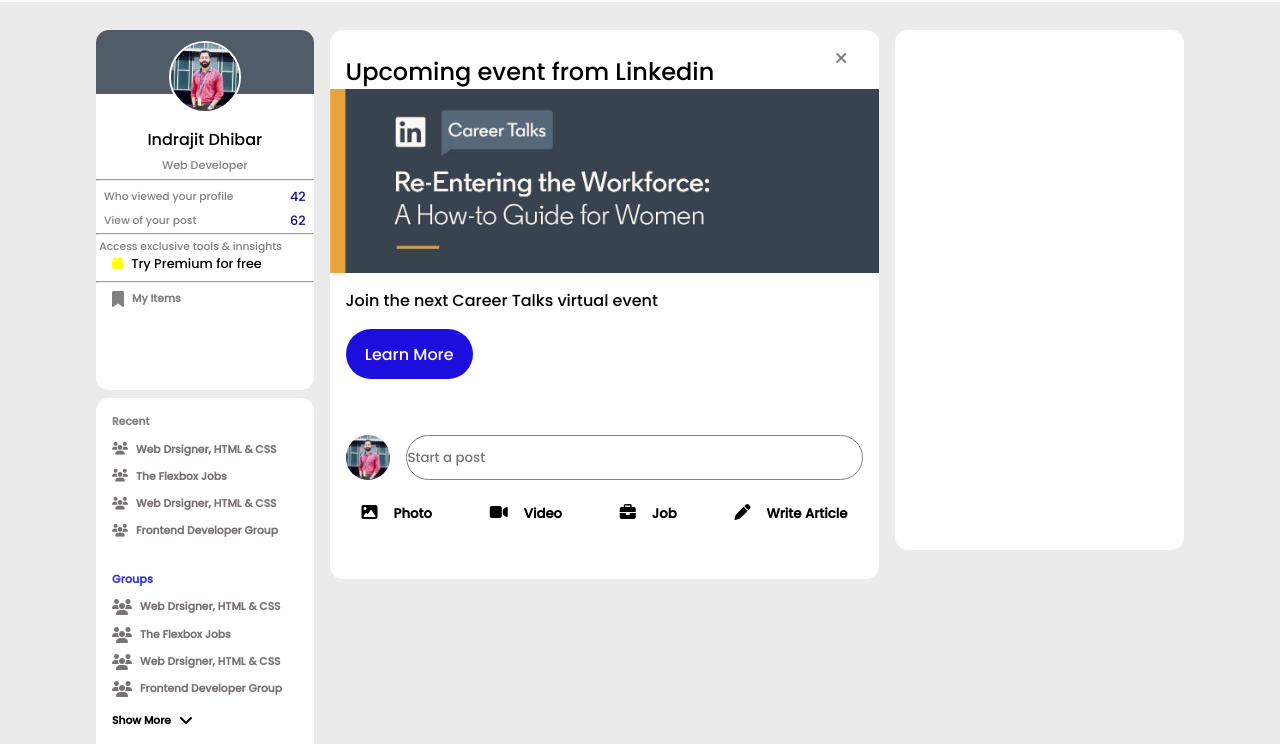
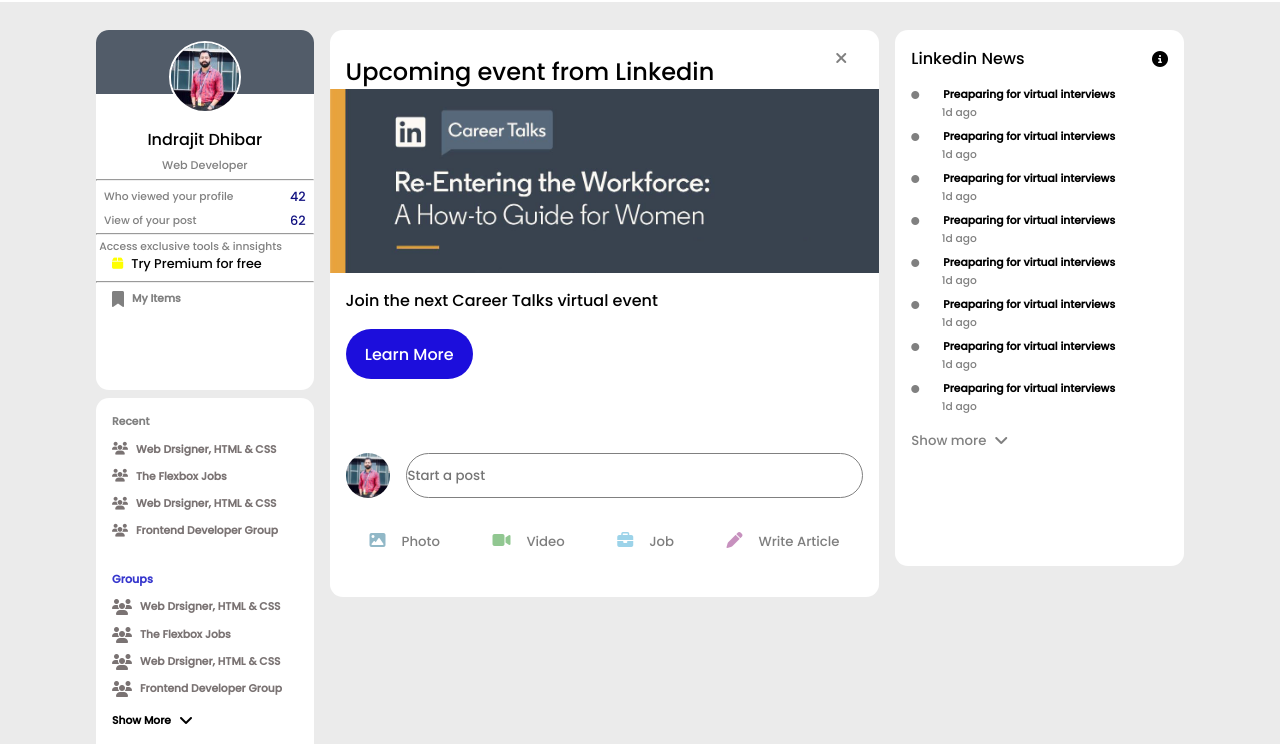
Before and after one commit to indrajidhi/Static-Linkedinf-Page-Project, a plain HTML site: page index.html in a window 1280 px wide. Shown: the part 56-800 px from the top of the page. Drawn offline with Linux system fonts and the light colour scheme; files whose address does not match are found by name.

Commit message:
final update

```diff
--- a/index.html
+++ b/index.html
@@ -172,7 +172,7 @@
                     <div class="content">
                         <p>Join the next Career Talks virtual event</p>
                     </div>
-<button class="btn" > Learn More</button>
+                    <button class="btn"> Learn More</button>
                 </div>
             </div>
             <div class="media">
@@ -203,6 +203,95 @@
         </main>
         <!--main section end here-->
         <div class="right_side">
+            <div class="news">
+                <h4>Linkedin News</h4>
+                <i class="fa-solid fa-circle-info"></i>
+            </div>
+            <div class="latest_news">
+                <div class="one">
+                    <i class="fa-solid fa-circle"></i>
+                    <h6>Preaparing for virtual interviews</h6>
+                </div>
+                <div class="two">
+
+                    <small>1d ago</small>
+                </div>
+            </div>
+            <div class="latest_news">
+                <div class="one">
+                    <i class="fa-solid fa-circle"></i>
+                    <h6>Preaparing for virtual interviews</h6>
+                </div>
+                <div class="two">
+
+                    <small>1d ago</small>
+                </div>
+            </div>
+            <div class="latest_news">
+                <div class="one">
+                    <i class="fa-solid fa-circle"></i>
+                    <h6>Preaparing for virtual interviews</h6>
+                </div>
+                <div class="two">
+
+                    <small>1d ago</small>
+                </div>
+            </div>
+            <div class="latest_news">
+                <div class="one">
+                    <i class="fa-solid fa-circle"></i>
+                    <h6>Preaparing for virtual interviews</h6>
+                </div>
+                <div class="two">
+
+                    <small>1d ago</small>
+                </div>
+            </div>
+            <div class="latest_news">
+                <div class="one">
+                    <i class="fa-solid fa-circle"></i>
+                    <h6>Preaparing for virtual interviews</h6>
+                </div>
+                <div class="two">
+
+                    <small>1d ago</small>
+                </div>
+            </div>
+            <div class="latest_news">
+                <div class="one">
+                    <i class="fa-solid fa-circle"></i>
+                    <h6>Preaparing for virtual interviews</h6>
+                </div>
+                <div class="two">
+
+                    <small>1d ago</small>
+                </div>
+            </div>
+            <div class="latest_news">
+                <div class="one">
+                    <i class="fa-solid fa-circle"></i>
+                    <h6>Preaparing for virtual interviews</h6>
+                </div>
+                <div class="two">
+
+                    <small>1d ago</small>
+                </div>
+            </div>
+            <div class="latest_news">
+                <div class="one">
+                    <i class="fa-solid fa-circle"></i>
+                    <h6>Preaparing for virtual interviews</h6>
+                </div>
+                <div class="two">
+
+                    <small>1d ago</small>
+                </div>
+            </div>
+<div class="show_more">
+    <h5>Show more</h5>
+    <i class="fa-solid fa-angle-down"></i>
+</div>
+
 
         </div>
     </div>
--- a/stylee.css
+++ b/stylee.css
@@ -10,6 +10,7 @@
 body{
     background: rgb(235, 235, 235);
 }
+
 nav .wrapper{
     display: flex;
     justify-content: space-between;
@@ -379,7 +380,7 @@ main .media{
     background: white;
     border-radius: 0.8rem;
     height: 20vh;
-    margin-top: 2rem;
+    margin-top: 50px;
 }
 main .media .search{
     display: flex;
@@ -404,16 +405,80 @@ main .media .posts{
     display: flex;
     justify-content: space-between;
     margin: 0.5rem 2rem;
+
 }
 main .media .posts .post{
     display: flex;
     gap: 1rem;
+    padding: 0.6rem 0.5rem;
+    cursor: pointer;
+    opacity: 0.5;
+}
+main .media .posts .post h5{
+font-weight: 400;
+}
+main .media .posts .post:nth-child(1) i{
+    color: rgb(38, 115, 145);
+}
+main .media .posts .post:nth-child(2) i{
+    color: rgb(38, 145, 38);
+}
+main .media .posts .post:nth-child(3) i{
+    color: rgb(59, 169, 212);
+}
+main .media .posts .post:nth-child(4) i{
+    color: rgb(145, 38, 127);
 }
 /*=====Right sight starts here=====*/
 
 .right_side{
     background: white;
     border-radius: 0.8rem;
-    height: 65vh;
+    height: 67vh;
     margin-left: 1rem;
 }
+.right_side .news{
+    display: flex;
+    justify-content: space-between;
+    align-items: center;
+    margin: 1rem;
+}
+.right_side .news h4{
+    font-weight: 400;
+}
+.right_side .latest_news{
+margin: 0.5rem 1rem;
+cursor: pointer;
+transition: 0.2s all ease;
+}
+.right_side .latest_news:hover{
+    background: rgb(222, 205, 205);
+}
+.right_side .latest_news .one{
+    display: flex;
+    align-items: center;
+    gap: 1.5rem;
+}
+.right_side .latest_news .one h5{
+    font-weight: 500;
+}
+.right_side .latest_news .one i{
+    font-size: 0.5rem;
+    color: gray;
+}
+.right_side .latest_news .two{
+    margin: 0 1.9rem;
+    font-size: 0.8rem;
+    color: gray;
+}
+.right_side .show_more {
+    display: flex;
+    gap: 0.5rem;
+    color: gray;
+    align-items: center;
+    margin: 1rem;
+    cursor: pointer;
+}
+.right_side .show_more h5{
+    font-weight: 400;
+}
```
Lines whose indentation alone changed are shown as unchanged.
